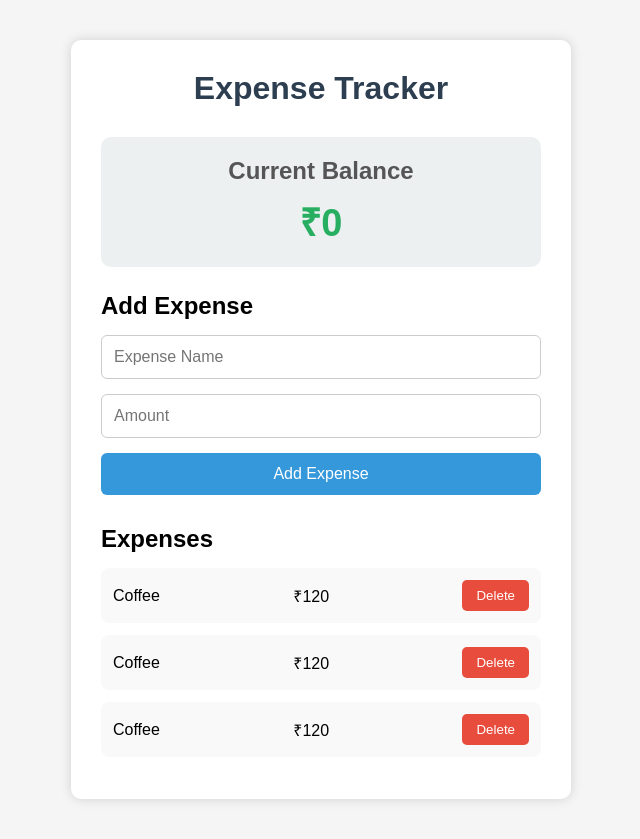
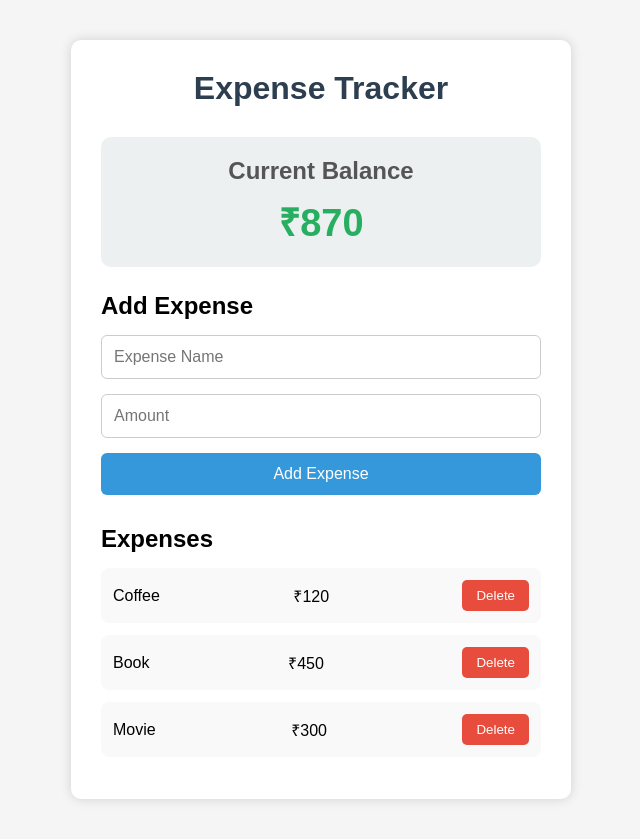
Before and after one commit to 248r1a66j4Jagadeesh-wq/expense-tracker-reducer, a React (Vite) app: page / in a window 1280 px wide. Shown: the whole page, without its empty margins (319-959 px from the left). Built offline with nearby package versions, Linux system fonts and the light colour scheme.

Commit message:
Implemented useReducer with initial expense state

```diff
--- a/src/App.jsx
+++ b/src/App.jsx
@@ -1,22 +1,47 @@
+import { useReducer } from "react";
+
 import Header from "./components/Header";
 import Balance from "./components/Balance";
 import ExpenseForm from "./components/ExpenseForm";
 import ExpenseList from "./components/ExpenseList";
 
+import expenseReducer from "./reducer/expenseReducer";
+
 import "./App.css";
 
+const initialState = [
+  {
+    id: 1,
+    title: "Coffee",
+    amount: 120,
+  },
+  {
+    id: 2,
+    title: "Book",
+    amount: 450,
+  },
+  {
+    id: 3,
+    title: "Movie",
+    amount: 300,
+  },
+];
+
 function App() {
+  const [expenses, dispatch] = useReducer(
+    expenseReducer,
+    initialState
+  );
+
   return (
     <div className="app">
-
       <Header />
 
-      <Balance />
+      <Balance expenses={expenses} />
 
       <ExpenseForm />
 
-      <ExpenseList />
-
+      <ExpenseList expenses={expenses} />
     </div>
   );
 }
--- a/src/components/Balance.jsx
+++ b/src/components/Balance.jsx
@@ -1,11 +1,18 @@
 import "../styles/Balance.css";
 
-function Balance() {
+function Balance({ expenses }) {
+
+  const total = expenses.reduce((sum, expense) => {
+    return sum + expense.amount;
+  }, 0);
+
   return (
     <section className="balance">
+
       <h2>Current Balance</h2>
 
-      <h1>₹0</h1>
+      <h1>₹{total}</h1>
+
     </section>
   );
 }
--- a/src/components/ExpenseItem.jsx
+++ b/src/components/ExpenseItem.jsx
@@ -1,12 +1,12 @@
 import "../styles/ExpenseItem.css";
 
-function ExpenseItem() {
+function ExpenseItem({ expense }) {
   return (
     <div className="expense-item">
 
-      <span>Coffee</span>
+      <span>{expense.title}</span>
 
-      <span>₹120</span>
+      <span>₹{expense.amount}</span>
 
       <button>Delete</button>
 
--- a/src/components/ExpenseList.jsx
+++ b/src/components/ExpenseList.jsx
@@ -1,15 +1,18 @@
 import "../styles/ExpenseList.css";
 import ExpenseItem from "./ExpenseItem";
 
-function ExpenseList() {
+function ExpenseList({ expenses }) {
   return (
     <section className="expense-list">
 
       <h2>Expenses</h2>
 
-      <ExpenseItem />
-      <ExpenseItem />
-      <ExpenseItem />
+      {expenses.map((expense) => (
+        <ExpenseItem
+          key={expense.id}
+          expense={expense}
+        />
+      ))}
 
     </section>
   );
--- a/src/reducer/expenseReducer.js
+++ b/src/reducer/expenseReducer.js
@@ -1,5 +1,8 @@
 const expenseReducer = (state, action) => {
-  return state;
+  switch (action.type) {
+    default:
+      return state;
+  }
 };
 
 export default expenseReducer;
```
